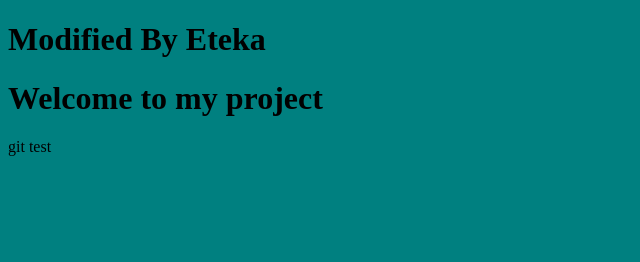
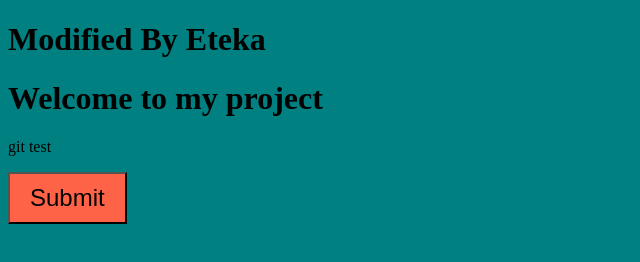
Before and after one commit to Ahmed-abdeltawab/test-project, a plain HTML site: page index.html in a window 1280 px wide. Shown: the whole page, without its empty margins (0-640 px from the left). Drawn offline with Linux system fonts and the light colour scheme.

Commit message:
add button by eteka branch

```diff
--- a/index.html
+++ b/index.html
@@ -11,6 +11,7 @@
     <h1>Modified By Eteka</h1>
     <h1>Welcome to my project</h1>
     <p>git test</p>
+    <button>Submit</button>
     <script src="app.js"></script>
   </body>
 </html>
--- a/style.css
+++ b/style.css
@@ -6,3 +6,9 @@ h1 {
 body {
   background-color: teal;
 }
+button {
+  background: tomato;
+  color: black;
+  font-size: 24px;
+  padding: 10px 20px;
+}
```
